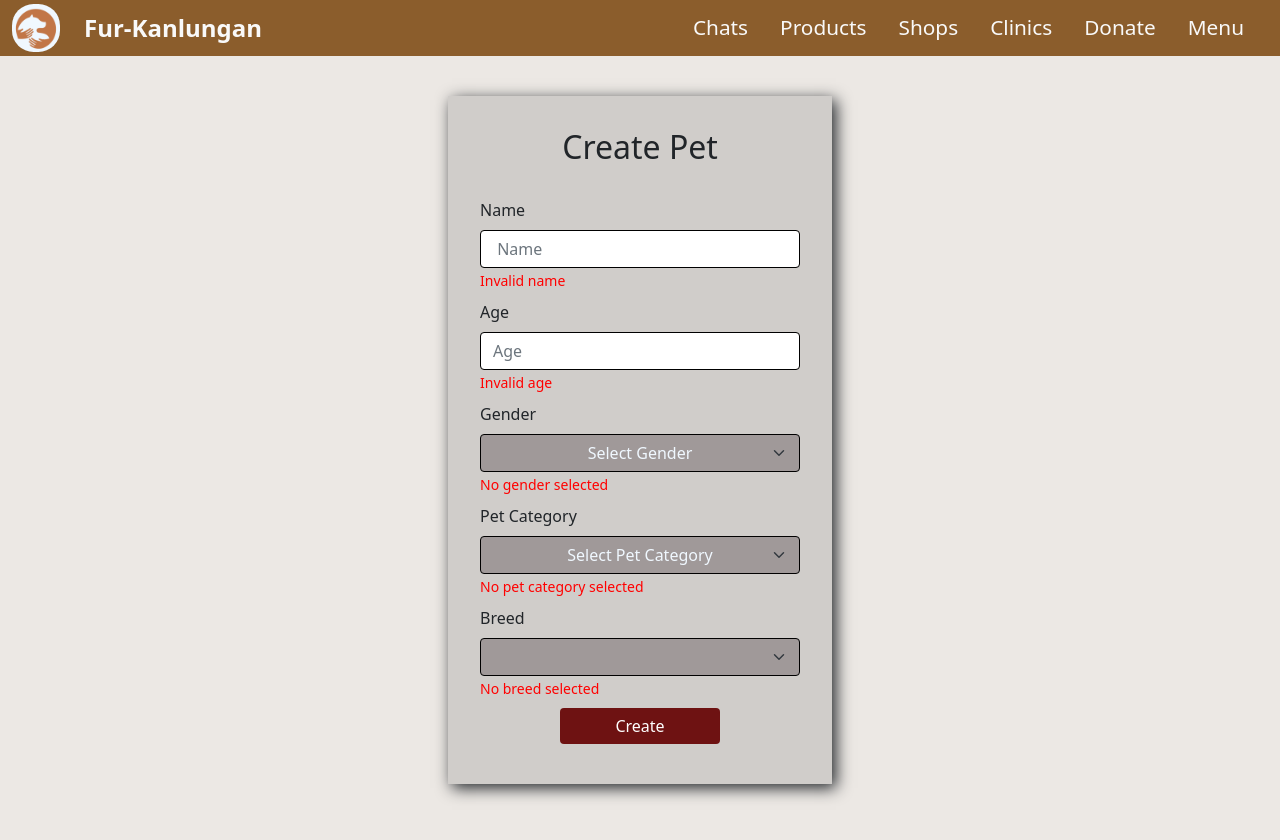
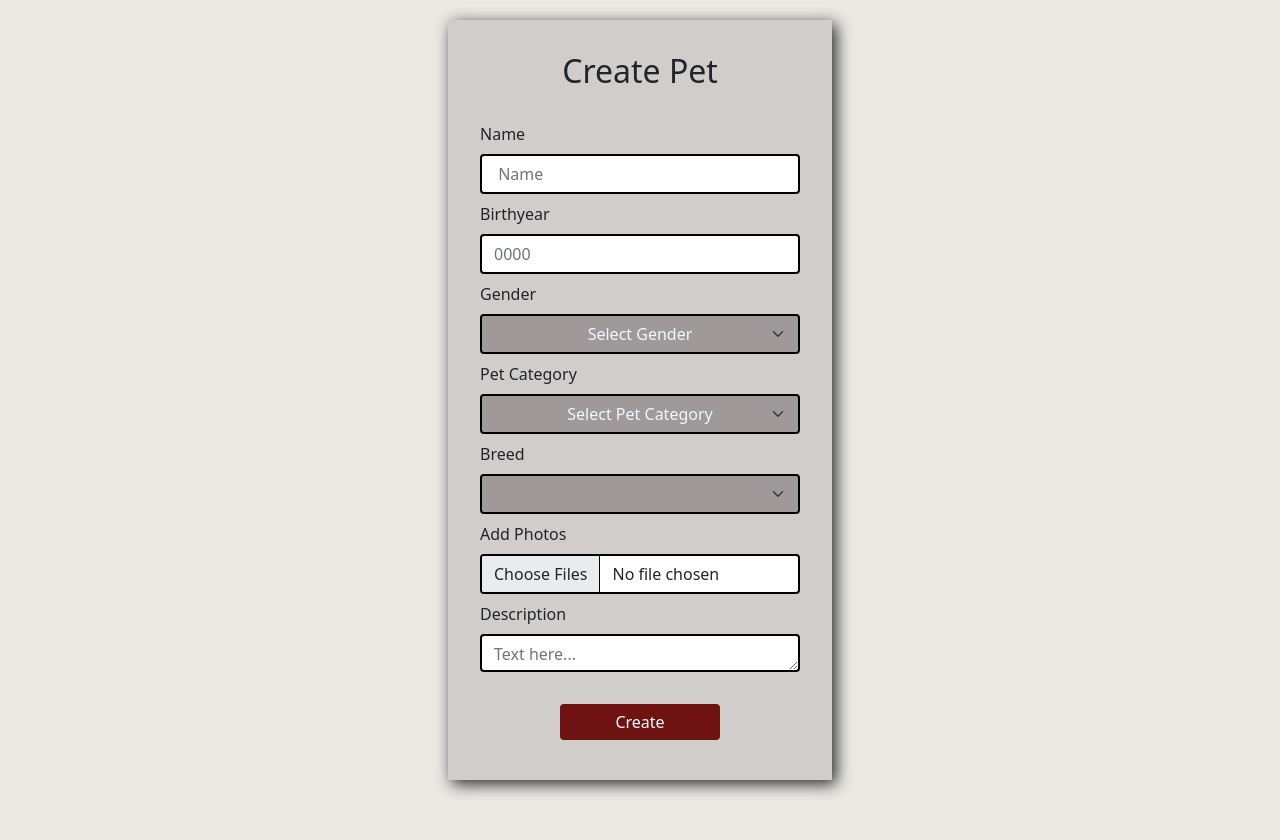
Before and after one commit to daryll-troy/fur-kanlungan, a PHP site: page /pages/create_pet.php in a window 1280 px wide. After the commit the page ends 796 px from the top, so only its background shows below. Run offline with PHP 8.4, Linux system fonts and the light colour scheme; the visitor is signed in with stand-in values (Sample User, id 1); tables that the repository leaves empty or names only in its code hold one stand-in row (values such as "Sample post"); lists and menus that the app fills with data are empty.

Commit message:
working on create pet

```diff
--- a/css/create_pet.css
+++ b/css/create_pet.css
@@ -26,20 +26,30 @@
 #breed {
     text-transform: capitalize;
 }
+
 /* button sumbit */
-.create_button{
+.create_button {
     display: flex;
     justify-content: center;
+    margin: 2em 0 0 0;
+}
 
-}
-#btn_create_pet{
+#btn_create_pet {
     width: 50%;
     background-color: rgb(110, 18, 18);
     border: 0;
 
 }
-/* Title  of the page */
-.create_pet_title h4{
+
+#btn_create_pet:hover {
+    width: 50%;
+    background-color: rgb(54, 10, 10);
+    border: 0;
+
+}
+
+/* Title  of the pbirthyear */
+.create_pet_title h4 {
     width: 50%;
     text-align: center;
     margin: 0 auto;
@@ -48,41 +58,57 @@
 
 /* add border to input fields */
 #name,
-#age,
+#birthyear,
 #gender,
 #pet_category,
-#breed{
-    border: 1px;
+#breed,
+#upload_pics,
+#description {
+    border: 2px;
     border-style: solid;
     border-color: black;
 }
+
+/* display: non the _err divs */
+#name_err,
+#birthyear_err,
+#gender_err,
+#pet_category_err,
+#breed_err,
+#upload_pics_err,
+#description_err {
+    display: none;
+}
+
+
+
 /* =========================== MEDIA QUERIES ============================ */
-@media  screen and (max-width: 1200px) {
-    .form_div{
+@media screen and (max-width: 1200px) {
+    .form_div {
         width: 40%;
     }
 }
 
-@media  screen and (max-width: 992px) {
-    .form_div{
+@media screen and (max-width: 992px) {
+    .form_div {
         width: 50%;
     }
 }
 
-@media  screen and (max-width: 768px) {
-    .form_div{
+@media screen and (max-width: 768px) {
+    .form_div {
         width: 60%;
     }
 }
 
-@media  screen and (max-width: 600px) {
-    .form_div{
+@media screen and (max-width: 600px) {
+    .form_div {
         width: 80%;
     }
 }
 
-@media  screen and (max-width: 480px) {
-    .form_div{
+@media screen and (max-width: 480px) {
+    .form_div {
         width: 100%;
     }
 }
--- a/index.php
+++ b/index.php
@@ -158,7 +158,7 @@ if ($_SERVER["REQUEST_METHOD"] == "POST") {
 
                     <!-- valid ID -->
                     <label for="reg-id" class="form-label mt-2">Valid I.D.</label>
-                    <input class=" form-control" type="file" id="reg-id" name="reg-id" multiple accept=".jpg, .png, .jpeg">
+                    <input class=" form-control" type="file" id="reg-id" name="reg-id"  accept=".jpg, .png, .jpeg">
                     <div> <small id="validid_err" style="color: red;"></small></div>
 
                     <!-- terms and conditions -->
--- a/pages/create_pet.php
+++ b/pages/create_pet.php
@@ -8,6 +8,32 @@ if (!isset($_SESSION['userID'])) {
     $conn->close();
     header("location: ../index.php");
     exit();
+}
+?>
+
+<?php
+
+if (isset($_POST['btn_create_pet'])) {
+    //  Sign Up upload to database
+
+    $name = htmlspecialchars(strtolower($_POST['name']));
+    $birthyear = htmlspecialchars(strtolower($_POST['birthyear']));
+    $gender = htmlspecialchars(strtolower($_POST['gender']));
+
+    $pet_category = htmlspecialchars(strtolower($_POST['pet_category']));
+    $breed = htmlspecialchars(strtolower($_POST['breed']));
+
+    $description = htmlspecialchars($_POST['description']);
+    $upload_pics = $_FILES['upload_pics'];
+
+    $age = (int) date("Y") - (int) $birthyear;
+
+    $fileName = basename($_FILES["upload_pics"]["name"]);
+    echo $fileName;
+    echo " " . $description;
+    // echo "
+    // <script>alert('Hello World!');</script>
+    // ";
 }
 ?>
 
@@ -32,43 +58,42 @@ if (!isset($_SESSION['userID'])) {
     <link rel="stylesheet" href="../css/header.css">
     <!-- jquery -->
     <script src="https://code.jquery.com/jquery-3.6.3.min.js" integrity="sha256-pvPw+upLPUjgMXY0G+8O0xUf+/Im1MZjXxxgOcBQBXU=" crossorigin="anonymous"></script>
-    <!-- For choosing the appropriate breeds based on the pet category -->
-    <script src="../js/create_pet.js"></script>
 </head>
 
 <body>
     <!-- header -->
-    <?php include "header.php"; ?>
+    <?php //include "header.php";
+    ?>
     <!-- create pet form -->
     <div class="create_pets min-vh-100">
         <div class="form_div">
             <div class="create_pet_title">
                 <h4 class="mb-4">Create Pet</h4>
             </div>
-            <form action="" id="create_pet_form">
+            <form action="<?php echo htmlspecialchars($_SERVER["PHP_SELF"]); ?>" id="create_pet_form" method="post" enctype="multipart/form-data">
                 <!-- name -->
                 <div class="name_cont">
                     <label for="name" class="form-label  mt-2">Name</label>
                     <input type="text" class="form-control" id="name" placeholder=" Name" name="name">
-                    <div> <small id="name_err" style="color: red;">Invalid name</small></div>
+                    <div> <small id="name_err" style="color: red;"></small></div>
                 </div>
 
-                <!-- age -->
-                <div class="age_cont">
-                    <label for="age" class="form-label  mt-2">Age</label>
-                    <input type="text" class="form-control" id="age" placeholder="Age" name="age">
-                    <div class="mb-2"> <small id="age_err" style="color: red;">Invalid age</small></div>
+                <!-- birthyear -->
+                <div class="birthyear_cont">
+                    <label for="birthyear" class="form-label  mt-2">Birthyear</label>
+                    <input type="text" class="form-control" id="birthyear" placeholder="0000" name="birthyear">
+                    <div class="mb-2"> <small id="birthyear_err" style="color: red;"></small></div>
                 </div>
 
                 <!-- gender -->
                 <div class="gender_cont">
                     <label for="gender" class="form-label">Gender</label>
                     <select class="form-select btn gender" aria-label="Default select example" id="gender" name="gender">
-                        <option value="no_gender">Select Gender</option>
+                        <option value="none" id="no_gender">Select Gender</option>
                         <option value="male">Male</option>
                         <option value="female">Female</option>
                     </select>
-                    <div class="mb-2"> <small id="gender_err" style="color: red;">No gender selected</small></div>
+                    <div class="mb-2"> <small id="gender_err" style="color: red;"></small></div>
                 </div>
 
                 <!-- pet_category -->
@@ -78,7 +103,7 @@ if (!isset($_SESSION['userID'])) {
                         <option value="none" class='get_animal_type'> Select Pet Category</option>
                         <?php
                         // select all pet category
-                        $sql = "SELECT pcID, animal_type FROM pet_category";
+                        $sql = "SELECT pcID, animal_type FROM pet_category ORDER BY animal_type";
                         $result = mysqli_query($conn, $sql);
                         // $pcID = "";
                         $get_animal_type = "";
@@ -90,31 +115,49 @@ if (!isset($_SESSION['userID'])) {
                                 echo "<option value='$get_animal_type' class='get_animal_type'>$get_animal_type</option>";
                             }
                         } else {
+                            echo "
+                                 <script> alert('Error: database connection failure');</script>
+                            ";
                         }
 
 
                         ?>
                     </select>
-                    <div class="mb-2"> <small id="pet_category_err" style="color: red;">No pet category selected</small></div>
+                    <div class="mb-2"> <small id="pet_category_err" style="color: red;"></small></div>
                 </div>
 
                 <!-- breed -->
                 <div class="breed_cont">
                     <label for="breed" class="form-label">Breed</label>
                     <select class="form-select btn breed" aria-label="Default select example" id="breed" name="breed"></select>
-                    <div class="mb-2"> <small id="breed_err" style="color: red;">No breed selected</small></div>
+                    <div class=""> <small id="breed_err" style="color: red;"></small></div>
+                </div>
+
+                <!-- Upload pics of the pet -->
+                <!-- valid ID -->
+                <label for="upload_pics" class="form-label mt-2">Add Photos</label>
+                <input class=" form-control" type="file" id="upload_pics" name="upload_pics" multiple accept=".jpg, .png, .jpeg">
+                <div class="mb-2"> <small id="upload_pics_err" style="color: red;"></small></div>
+
+                <!-- Description -->
+                <div class="mb-3">
+                    <label for="description" class="form-label">Description</label>
+                    <textarea class="form-control" id="description" name="description" rows="1" placeholder="Text here..."></textarea>
+                    <div class="mb-2"> <small id="description_err" style="color: red;"></small></div>
                 </div>
 
                 <!-- Create button -->
                 <div class="create_button mb-2">
-                    <input type="button" class="btn btn-primary btn_create_pet" id="btn_create_pet" value="Create">
+                    <input type="button" class="btn btn-primary btn_create_pet" name="btn_create_pet" id="btn_create_pet" value="Create">
                 </div>
             </form>
 
         </div>
     </div>
 
-
+    <!-- For choosing the appropriate breeds based on the pet category -->
+    <script src="../js/create_pet.js"></script>
+    <script src="../js/test.js"></script>
     <!-- close connection -->
     <?php mysqli_close($conn); ?>
 </body>
--- a/pages/sign-up.php
+++ b/pages/sign-up.php
@@ -98,7 +98,7 @@ if ($_SERVER["REQUEST_METHOD"] == "POST") {
     } finally {
         // Upload file to server
         if (move_uploaded_file($_FILES['reg-id']['tmp_name'], $targetFilePath)) {
-            echo "<script>alert('Photo id uploaded to server!')</script>";
+            // echo "<script>alert('Photo id uploaded to server!')</script>";
             // head back to index.php
             echo "<script>
                     window.location.href='../index.php';
```
Also changed, not shown: css/my_pets.css (+7 -1 lines), js/check_sign_up.js (+3 -5 lines), js/create_pet.js (+170 -6 lines), pages/choose_breed.php (+2 -5 lines), pages/create_pet_upload.php (added, +42 -0 lines), pages/my_pets.php (+4 -4 lines).
